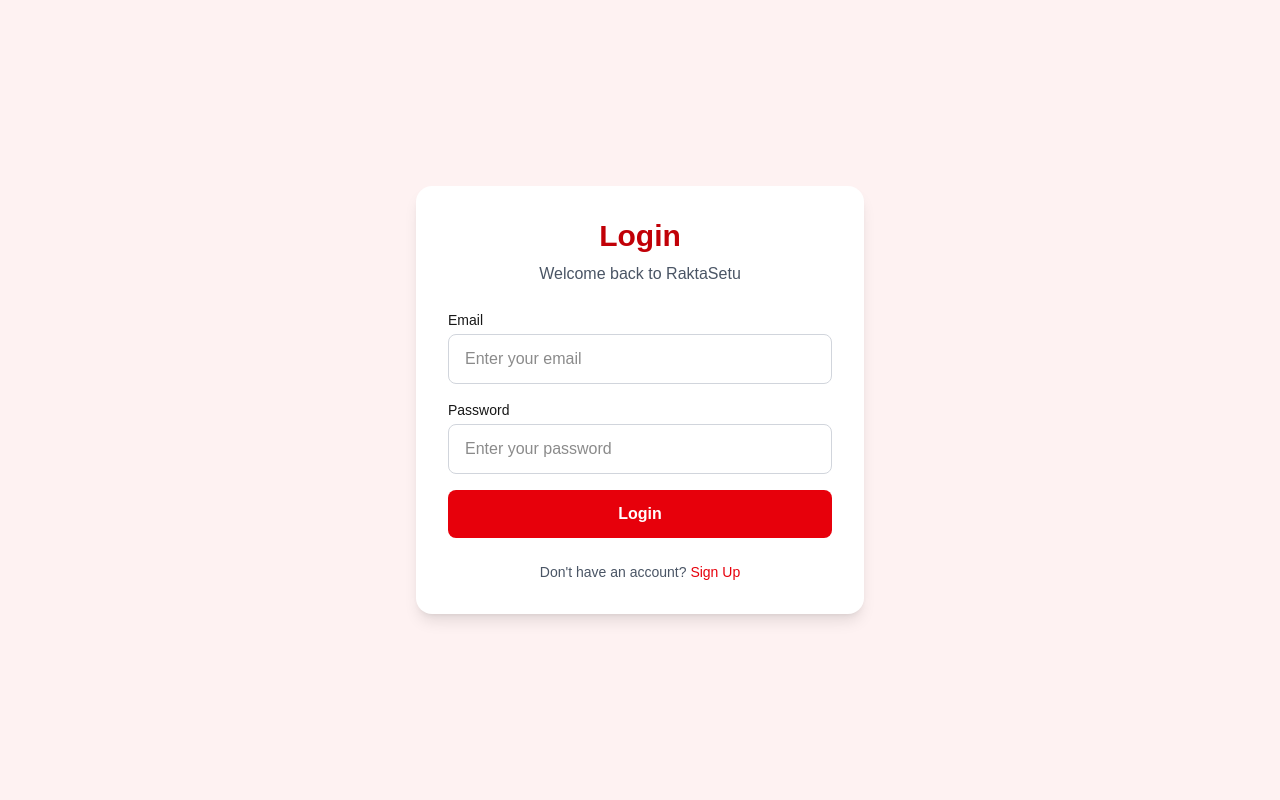
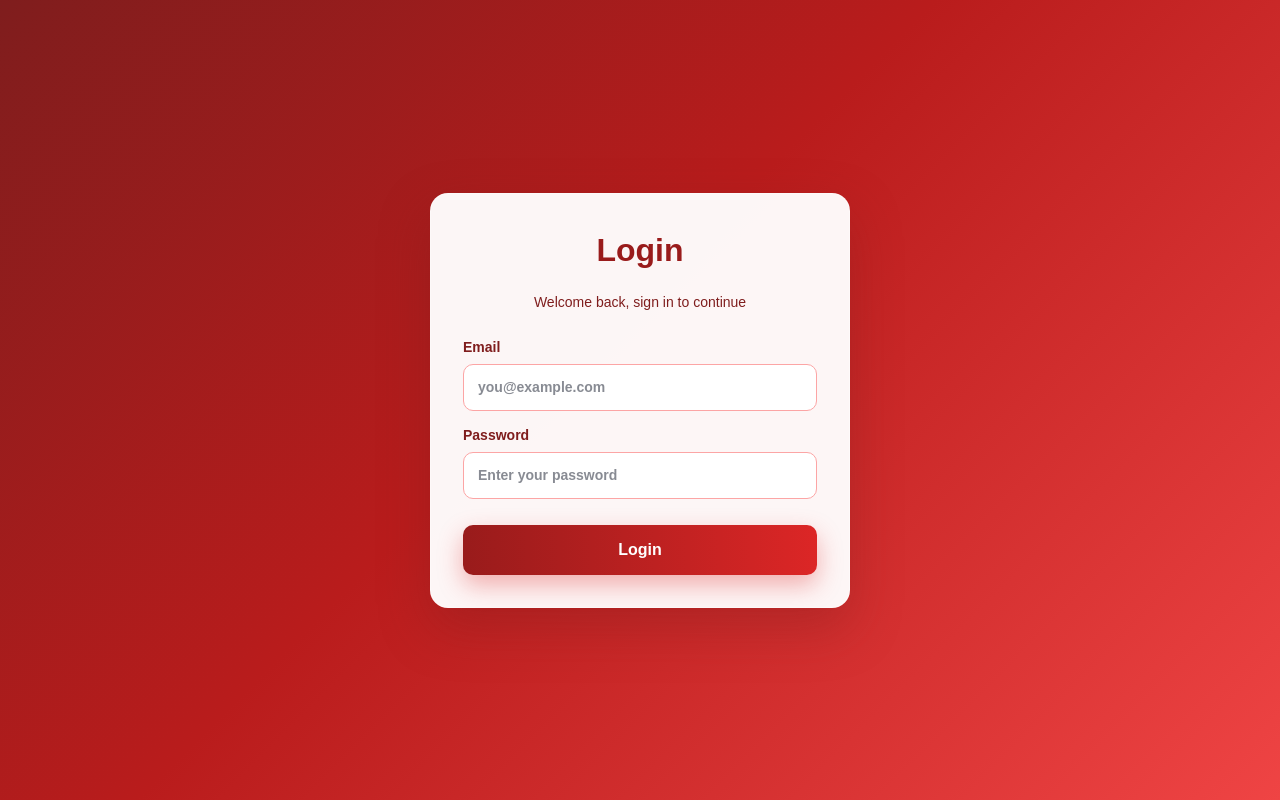
Before and after one commit to op29godara/raktasetu, a Next.js app: page /login in a window 1280 px wide. Built offline with nearby package versions, Linux system fonts and the light colour scheme.

Commit message:
Update page.tsx

```diff
--- a/app/login/page.tsx
+++ b/app/login/page.tsx
@@ -1,48 +1,140 @@
-import Link from "next/link";
+"use client";
+
+import React from "react";
+import { useRouter } from "next/navigation";
+import { signInWithEmailAndPassword } from "firebase/auth";
+import { auth } from "@/lib/firebase";
 
 export default function LoginPage() {
+  const router = useRouter();
+
+  const handleLogin = async (e: React.FormEvent<HTMLFormElement>) => {
+    e.preventDefault();
+
+    const form = e.currentTarget;
+    const email = (form.elements.namedItem("email") as HTMLInputElement).value;
+    const password = (form.elements.namedItem("password") as HTMLInputElement).value;
+
+    try {
+      await signInWithEmailAndPassword(auth, email, password);
+      alert("Login successful");
+      form.reset();
+      router.push("/donor-register");
+    } catch (error: any) {
+      alert(error.message);
+    }
+  };
+
   return (
-    <main className="min-h-screen bg-red-50 flex items-center justify-center px-4 py-10">
-      <div className="w-full max-w-md bg-white shadow-lg rounded-2xl p-8">
-        <h1 className="text-3xl font-bold text-center text-red-700">Login</h1>
-        <p className="text-center text-gray-600 mt-2 mb-6">
-          Welcome back to RaktaSetu
+    <div
+      style={{
+        minHeight: "100vh",
+        display: "flex",
+        alignItems: "center",
+        justifyContent: "center",
+        background: "linear-gradient(135deg, #7f1d1d 0%, #b91c1c 45%, #ef4444 100%)",
+        padding: "20px",
+      }}
+    >
+      <form
+        onSubmit={handleLogin}
+        style={{
+          width: "100%",
+          maxWidth: "420px",
+          padding: "32px",
+          borderRadius: "18px",
+          background: "rgba(255,255,255,0.96)",
+          boxShadow: "0 20px 50px rgba(127, 29, 29, 0.35)",
+          display: "flex",
+          flexDirection: "column",
+          gap: "14px",
+          border: "1px solid rgba(255,255,255,0.35)",
+        }}
+      >
+        <h1
+          style={{
+            marginBottom: "10px",
+            textAlign: "center",
+            color: "#991b1b",
+            fontSize: "32px",
+            fontWeight: 700,
+          }}
+        >
+          Login
+        </h1>
+
+        <p
+          style={{
+            textAlign: "center",
+            color: "#7f1d1d",
+            marginTop: "-6px",
+            marginBottom: "10px",
+            fontSize: "14px",
+          }}
+        >
+          Welcome back, sign in to continue
         </p>
 
-        <form className="space-y-4">
-          <div>
-            <label className="block text-sm font-medium mb-1">Email</label>
+        <label style={{ fontSize: "14px", color: "#7f1d1d", fontWeight: 600 }}>
+          Email
           <input
             type="email"
-              placeholder="Enter your email"
-              className="w-full border border-gray-300 rounded-lg px-4 py-3 focus:outline-none focus:ring-2 focus:ring-red-500"
+            name="email"
+            required
+            placeholder="you@example.com"
+            style={{
+              width: "100%",
+              marginTop: "6px",
+              padding: "12px 14px",
+              borderRadius: "10px",
+              border: "1px solid #fca5a5",
+              fontSize: "14px",
+              outline: "none",
+              background: "#fff",
+              color: "#111827",
+            }}
           />
-          </div>
+        </label>
 
-          <div>
-            <label className="block text-sm font-medium mb-1">Password</label>
+        <label style={{ fontSize: "14px", color: "#7f1d1d", fontWeight: 600 }}>
+          Password
           <input
             type="password"
+            name="password"
+            required
             placeholder="Enter your password"
-              className="w-full border border-gray-300 rounded-lg px-4 py-3 focus:outline-none focus:ring-2 focus:ring-red-500"
+            style={{
+              width: "100%",
+              marginTop: "6px",
+              padding: "12px 14px",
+              borderRadius: "10px",
+              border: "1px solid #fca5a5",
+              fontSize: "14px",
+              outline: "none",
+              background: "#fff",
+              color: "#111827",
+            }}
           />
-          </div>
+        </label>
 
         <button
           type="submit"
-            className="w-full bg-red-600 hover:bg-red-700 text-white py-3 rounded-lg font-semibold"
+          style={{
+            marginTop: "12px",
+            padding: "13px 16px",
+            borderRadius: "10px",
+            border: "none",
+            fontSize: "16px",
+            fontWeight: 700,
+            background: "linear-gradient(90deg, #991b1b, #dc2626)",
+            color: "#fff",
+            cursor: "pointer",
+            boxShadow: "0 10px 25px rgba(220, 38, 38, 0.35)",
+          }}
         >
           Login
         </button>
       </form>
-
-        <p className="text-center text-sm text-gray-600 mt-6">
-          Don&apos;t have an account?{" "}
-          <Link href="/signup" className="text-red-600 font-medium hover:underline">
-            Sign Up
-          </Link>
-        </p>
     </div>
-    </main>
   );
 }
```
Lines whose indentation alone changed are shown as unchanged.
